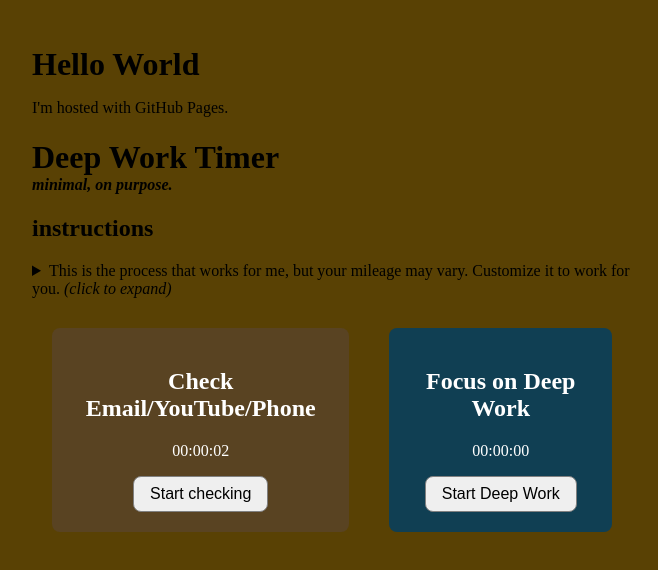
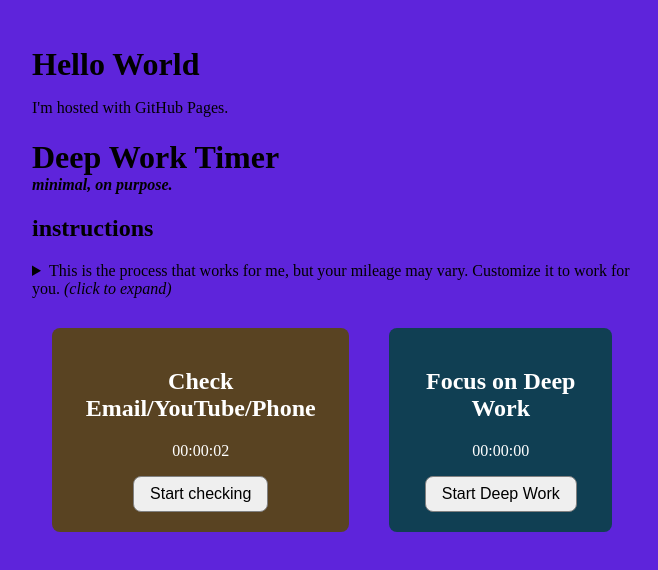
Before and after one commit to amarwh/amarwh.github.io, a plain HTML site: page index.html in a window 1280 px wide. Both pictures are taken after a click on the button "Start checking". Shown: the whole page, without its empty margins (308-966 px from the left). Drawn offline with Linux system fonts and the light colour scheme.

Commit message:
updating css

```diff
--- a/styles.css
+++ b/styles.css
@@ -10,7 +10,7 @@ body {
 }
 
 	body.active-checking {
-		background-color: #594104;
+		background-color: #5e24db;
 		transition: background-color 1.5s ease;
 	}
 
```
